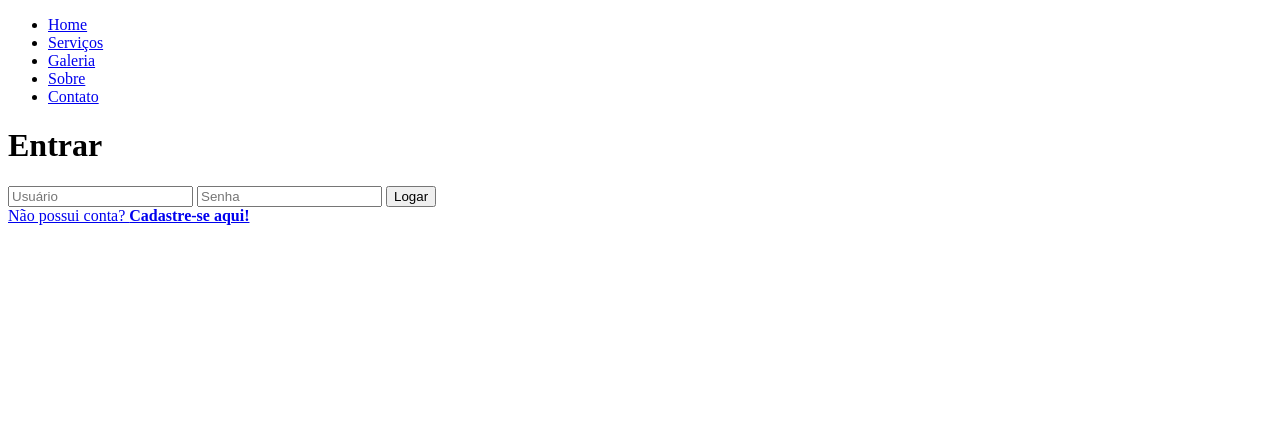
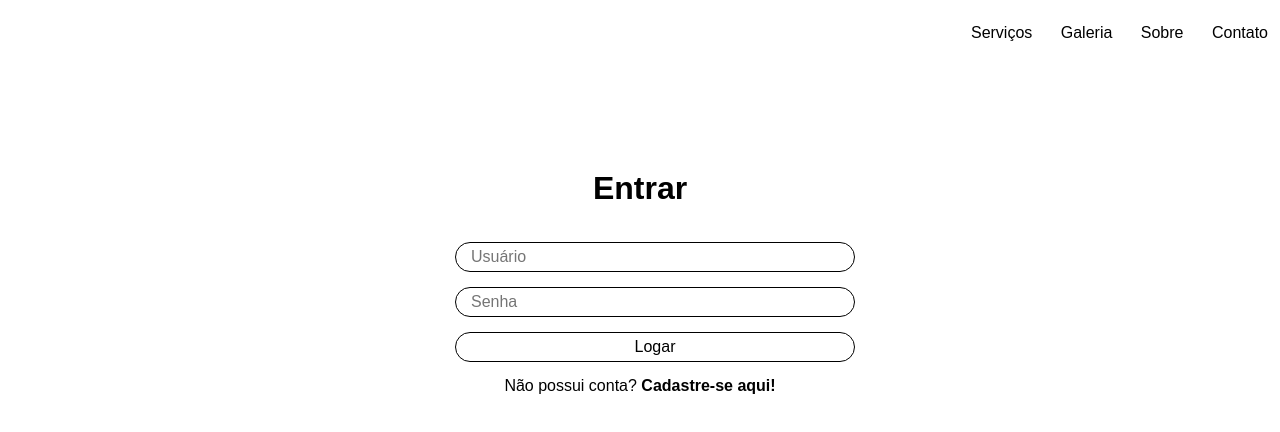
Before and after one commit to dlucianoo/Projeto-Dronepaiting, a plain HTML site: page index.html in a window 1280 px wide. Drawn offline with Linux system fonts and the light colour scheme.

Commit message:
Update index.html

```diff
--- a/index.html
+++ b/index.html
@@ -4,7 +4,7 @@
     <meta charset="UTF-8" />
     <meta http-equiv="X-UA-Compatible" content="IE=edge" />
     <meta name="viewport" content="width=device-width, initial-scale=1.0" />
-    <link href="https://github.com/dlucianoo/Projeto-Dronepaiting/blob/main/style.css rel="style.sheet" />
+    <link rel="stylesheet" href="style.css" />
     <title>Home-Login</title>
   </head>
   <body>
```
